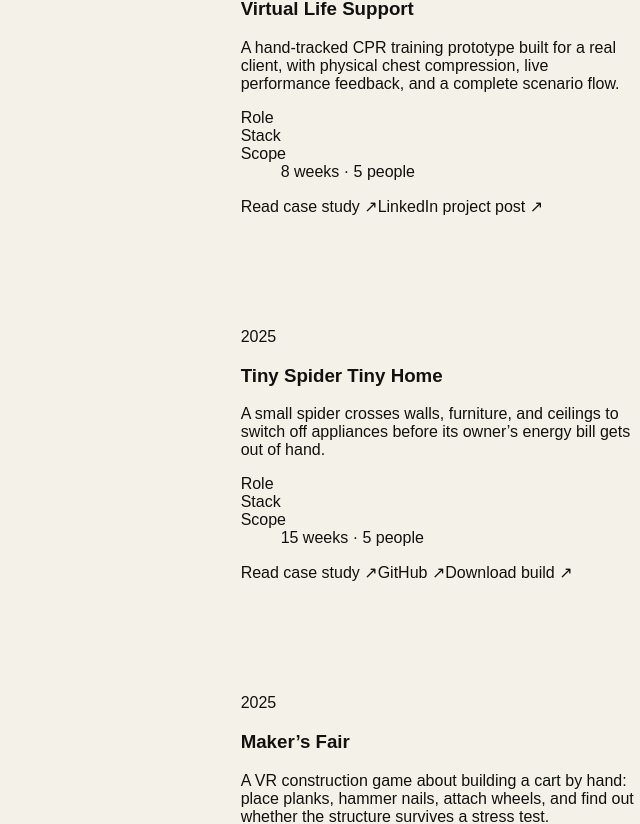
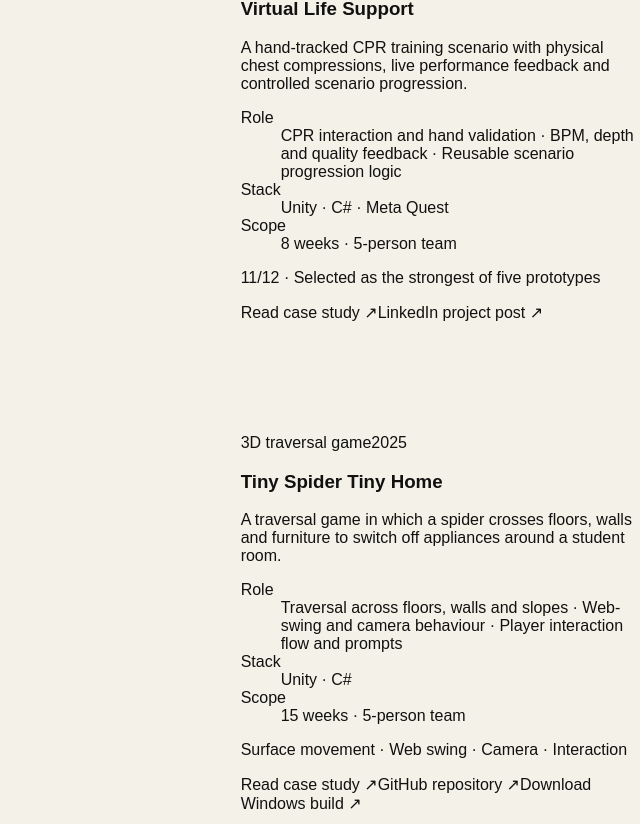
Before and after one commit to Vladut-Andrei-Lambru/Portfolio, a Next.js app: page / in a window 1280 px wide. Shown: the part 1300-2124 px from the top of the page, without its empty margins (640-1280 px from the left). Built offline with nearby package versions, Linux system fonts and the light colour scheme.

Commit message:
fix: wire recovered homepage to existing project data

```diff
--- a/app/page.tsx
+++ b/app/page.tsx
@@ -2,22 +2,11 @@ import Image from "next/image";
 import Link from "next/link";
 import { projects } from "@/lib/projects";
 import { publicPath } from "@/lib/paths";
+import { getDisplayLinks, getPresentation } from "@/lib/project-presentation";
 
 const education = [
-  {
-    period: "2024 – 2028",
-    title: "BSc Creative Media & Game Technologies",
-    institution: "Hanze University of Applied Sciences",
-    description:
-      "Project-based game development with a focus on Unity, C#, VR and multidisciplinary production.",
-  },
-  {
-    period: "2026",
-    title: "Computer Science exchange semester",
-    institution: "Seoul National University of Science and Technology",
-    description:
-      "Coursework in computer science alongside my main game-development degree.",
-  },
+  { period: "2024 – 2028", title: "BSc Creative Media & Game Technologies", institution: "Hanze University of Applied Sciences", description: "Project-based game development with a focus on Unity, C#, VR and multidisciplinary production." },
+  { period: "2026", title: "Computer Science exchange semester", institution: "Seoul National University of Science and Technology", description: "Coursework in computer science alongside my main game-development degree." },
 ];
 
 const capabilities = [
@@ -29,179 +18,95 @@ const capabilities = [
 
 export default function Home() {
   const featured = projects[0];
+  const featuredView = getPresentation(featured);
 
   return (
     <main id="top">
       <header className="site-header">
-        <Link className="wordmark" href="#top" aria-label="Back to the top">
-          Vladut-Andrei Lambru
-        </Link>
-        <nav aria-label="Main navigation">
-          <a href="#work">Projects</a>
-          <a href="#profile">Profile</a>
-          <a href="#background">Background</a>
-        </nav>
-        <a
-          className="header-cta"
-          href={publicPath("/files/vladut-andrei-lambru-resume.pdf")}
-          target="_blank"
-          rel="noreferrer"
-        >
-          Résumé <span aria-hidden="true">↗</span>
-        </a>
+        <Link className="wordmark" href="#top" aria-label="Back to the top">Vladut-Andrei Lambru</Link>
+        <nav aria-label="Main navigation"><a href="#work">Projects</a><a href="#profile">Profile</a><a href="#background">Background</a></nav>
+        <a className="header-cta" href={publicPath("/files/vladut-andrei-lambru-resume.pdf")} target="_blank" rel="noreferrer">Résumé <span aria-hidden="true">↗</span></a>
       </header>
 
       <section className="hero">
         <div className="hero-copy">
           <p className="identity">Vladut-Andrei Lambru</p>
-          <h1>
-            Technical Game Designer
-            <span>&amp; Gameplay Programmer</span>
-          </h1>
-          <p className="hero-summary">
-            Unity and C# portfolio focused on gameplay prototyping, player interaction,
-            movement and VR systems. The case studies show what I worked on, how the
-            systems work and what changed after testing.
-          </p>
+          <h1>Technical Game Designer<span>&amp; Gameplay Programmer</span></h1>
+          <p className="hero-summary">Unity and C# portfolio focused on gameplay prototyping, player interaction, movement and VR systems. The case studies show what I worked on, how the systems work and what changed after testing.</p>
           <div className="hero-actions">
             <a className="button button-primary" href="#work">View selected work</a>
-            <a className="button button-ghost" href="https://github.com/Vladut-Andrei-Lambru" target="_blank" rel="noreferrer">
-              GitHub <span aria-hidden="true">↗</span>
-            </a>
-            <a className="button button-ghost" href="https://www.linkedin.com/in/vladut-andrei-lambru/" target="_blank" rel="noreferrer">
-              LinkedIn <span aria-hidden="true">↗</span>
-            </a>
+            <a className="button button-ghost" href="https://github.com/Vladut-Andrei-Lambru" target="_blank" rel="noreferrer">GitHub <span aria-hidden="true">↗</span></a>
+            <a className="button button-ghost" href="https://www.linkedin.com/in/vladut-andrei-lambru/" target="_blank" rel="noreferrer">LinkedIn <span aria-hidden="true">↗</span></a>
           </div>
           <div className="availability-line"><span aria-hidden="true" />Seeking a full-time internship from February 2027</div>
         </div>
-
         <Link className="hero-project" href={`/projects/${featured.slug}/`} aria-label={`Read the ${featured.title} case study`}>
-          <Image
-            unoptimized
-            src={publicPath(featured.hero)}
-            alt={featured.alt}
-            fill
-            priority
-            sizes="(max-width: 900px) 100vw, 46vw"
-          />
+          <Image unoptimized src={publicPath(featured.hero)} alt={featuredView.alt} fill priority sizes="(max-width: 900px) 100vw, 46vw" />
           <div className="hero-project-shade" />
-          <div className="hero-project-label">
-            <p>Featured project · {featured.category}</p>
-            <h2>{featured.title}</h2>
-            <span>{featured.highlight}</span>
-          </div>
+          <div className="hero-project-label"><p>Featured project · {featuredView.category}</p><h2>{featured.title}</h2><span>{featuredView.highlight}</span></div>
         </Link>
       </section>
 
       <section className="work-section" id="work">
         <div className="section-heading">
-          <div>
-            <p className="section-label">Selected work</p>
-            <h2>Selected Unity and VR projects.</h2>
+          <div><p className="section-label">Selected work</p><h2>Selected Unity and VR projects.</h2></div>
+          <p>Each case study covers the brief, my role, the implementation and the result. Repository and build links are included when they are available.</p>
         </div>
-          <p>
-            Each case study covers the brief, my role, the implementation and the result.
-            Repository and build links are included when they are available.
-          </p>
-        </div>
-
         <div className="project-list">
-          {projects.map((project) => (
-            <article className={`project-card ${project.theme}`} key={project.slug}>
+          {projects.map((project) => {
+            const view = getPresentation(project);
+            const links = getDisplayLinks(project);
+            return (
+              <article className={`project-card ${view.theme}`} key={project.slug}>
                 <Link className="project-card-media" href={`/projects/${project.slug}/`} aria-label={`Read the ${project.title} case study`}>
-                <Image
-                  unoptimized
-                  src={publicPath(project.hero)}
-                  alt={project.alt}
-                  fill
-                  sizes="(max-width: 760px) 100vw, 48vw"
-                />
+                  <Image unoptimized src={publicPath(project.hero)} alt={view.alt} fill sizes="(max-width: 760px) 100vw, 48vw" />
                 </Link>
                 <div className="project-card-content">
-                <div className="project-card-topline"><span>{project.category}</span><span>{project.year}</span></div>
+                  <div className="project-card-topline"><span>{view.category}</span><span>{project.year}</span></div>
                   <h3><Link href={`/projects/${project.slug}/`}>{project.title}</Link></h3>
-                <p className="project-card-summary">{project.summary}</p>
+                  <p className="project-card-summary">{project.slug === "virtual-life-support" ? "A hand-tracked CPR training scenario with physical chest compressions, live performance feedback and controlled scenario progression." : project.slug === "tiny-spider-tiny-home" ? "A traversal game in which a spider crosses floors, walls and furniture to switch off appliances around a student room." : "A VR construction game where players assemble a cart by hand, attach the wheels and test whether the structure survives."}</p>
                   <dl className="project-card-facts">
-                  <div><dt>Role</dt><dd>{project.roleSummary}</dd></div>
-                  <div><dt>Stack</dt><dd>{project.stack}</dd></div>
-                  <div><dt>Scope</dt><dd>{project.duration} · {project.team}</dd></div>
+                    <div><dt>Role</dt><dd>{view.roleSummary}</dd></div>
+                    <div><dt>Stack</dt><dd>{view.stack}</dd></div>
+                    <div><dt>Scope</dt><dd>{project.duration} · {project.team === "5 people" ? "5-person team" : project.team}</dd></div>
                   </dl>
-                <p className="project-highlight">{project.highlight}</p>
+                  <p className="project-highlight">{view.highlight}</p>
                   <div className="project-actions">
                     <Link className="text-link" href={`/projects/${project.slug}/`}>Read case study <span aria-hidden="true">↗</span></Link>
-                  {project.links.map((link) => (
-                    <a className="quiet-link" key={link.href} href={link.href} target="_blank" rel="noreferrer">
-                      {link.label} <span aria-hidden="true">↗</span>
-                    </a>
-                  ))}
+                    {links.map((link) => <a className="quiet-link" key={link.href} href={link.href} target="_blank" rel="noreferrer">{link.label} <span aria-hidden="true">↗</span></a>)}
                   </div>
                 </div>
               </article>
-          ))}
+            );
+          })}
         </div>
       </section>
 
       <section className="profile-section" id="profile">
         <div className="profile-intro">
-          <p className="section-label">Profile</p>
-          <h2>Technical design backed by implementation.</h2>
-          <p>
-            I’m a 21-year-old Creative Media and Game Technologies student from Romania.
-            I usually work between design and programming: agreeing on how a mechanic
-            should behave, getting a playable version running and fixing what playtests expose.
-          </p>
-          <p>
-            I’m most interested in movement, cameras, interactions, VR physics and player
-            feedback. I’m looking for a team where I can contribute to a real production and
-            learn from experienced designers and programmers.
-          </p>
+          <p className="section-label">Profile</p><h2>Technical design backed by implementation.</h2>
+          <p>I’m a 21-year-old Creative Media and Game Technologies student from Romania. I usually work between design and programming: agreeing on how a mechanic should behave, getting a playable version running and fixing what playtests expose.</p>
+          <p>I’m most interested in movement, cameras, interactions, VR physics and player feedback. I’m looking for a team where I can contribute to a real production and learn from experienced designers and programmers.</p>
         </div>
-        <div className="capability-table" aria-label="Technical capabilities">
-          {capabilities.map(([label, value]) => <div key={label}><span>{label}</span><p>{value}</p></div>)}
-        </div>
+        <div className="capability-table" aria-label="Technical capabilities">{capabilities.map(([label, value]) => <div key={label}><span>{label}</span><p>{value}</p></div>)}</div>
       </section>
 
       <section className="background-section" id="background">
         <div className="section-heading background-heading">
           <div><p className="section-label">Background</p><h2>Education and experience.</h2></div>
-          <a className="text-link" href={publicPath("/files/vladut-andrei-lambru-resume.pdf")} target="_blank" rel="noreferrer">
-            Open full résumé <span aria-hidden="true">↗</span>
-          </a>
+          <a className="text-link" href={publicPath("/files/vladut-andrei-lambru-resume.pdf")} target="_blank" rel="noreferrer">Open full résumé <span aria-hidden="true">↗</span></a>
         </div>
         <div className="background-grid">
-          <div className="education-list">
-            {education.map((item) => (
-              <article key={item.title}>
-                <p>{item.period}</p>
-                <div><h3>{item.title}</h3><strong>{item.institution}</strong><span>{item.description}</span></div>
-              </article>
-            ))}
-          </div>
+          <div className="education-list">{education.map((item) => <article key={item.title}><p>{item.period}</p><div><h3>{item.title}</h3><strong>{item.institution}</strong><span>{item.description}</span></div></article>)}</div>
           <aside className="background-aside">
-            <div>
-              <p className="section-label">Additional experience</p>
-              <h3>Store employee · Albert Heijn</h3>
-              <span>Part-time alongside university, 2024 – present</span>
-              <p>Customer support, stock and deliveries in a busy team environment.</p>
-            </div>
-            <div>
-              <p className="section-label">Certificates</p>
-              <ul>
-                <li>Propedeutic diploma · Hanze UAS, 2025</li>
-                <li>Cambridge English qualification · Score 173, 2024</li>
-                <li>Database Design · Oracle Academy, 2023</li>
-              </ul>
-            </div>
+            <div><p className="section-label">Additional experience</p><h3>Store employee · Albert Heijn</h3><span>Part-time alongside university, 2024 – present</span><p>Customer support, stock and deliveries in a busy team environment.</p></div>
+            <div><p className="section-label">Certificates</p><ul><li>Propedeutic diploma · Hanze UAS, 2025</li><li>Cambridge English qualification · Score 173, 2024</li><li>Database Design · Oracle Academy, 2023</li></ul></div>
           </aside>
         </div>
       </section>
 
       <footer>
-        <div className="footer-copy">
-          <p className="section-label">February 2027 internship</p>
-          <h2>Interested in the work?</h2>
-          <p>My project breakdowns, source links and résumé are all available here. You can reach me directly through LinkedIn.</p>
-        </div>
+        <div className="footer-copy"><p className="section-label">February 2027 internship</p><h2>Interested in the work?</h2><p>My project breakdowns, source links and résumé are all available here. You can reach me directly through LinkedIn.</p></div>
         <div className="footer-actions">
           <a className="button button-primary" href="https://www.linkedin.com/in/vladut-andrei-lambru/" target="_blank" rel="noreferrer">LinkedIn profile <span aria-hidden="true">↗</span></a>
           <a className="button button-ghost" href="https://github.com/Vladut-Andrei-Lambru" target="_blank" rel="noreferrer">GitHub profile <span aria-hidden="true">↗</span></a>
```
Lines whose indentation alone changed are shown as unchanged.
